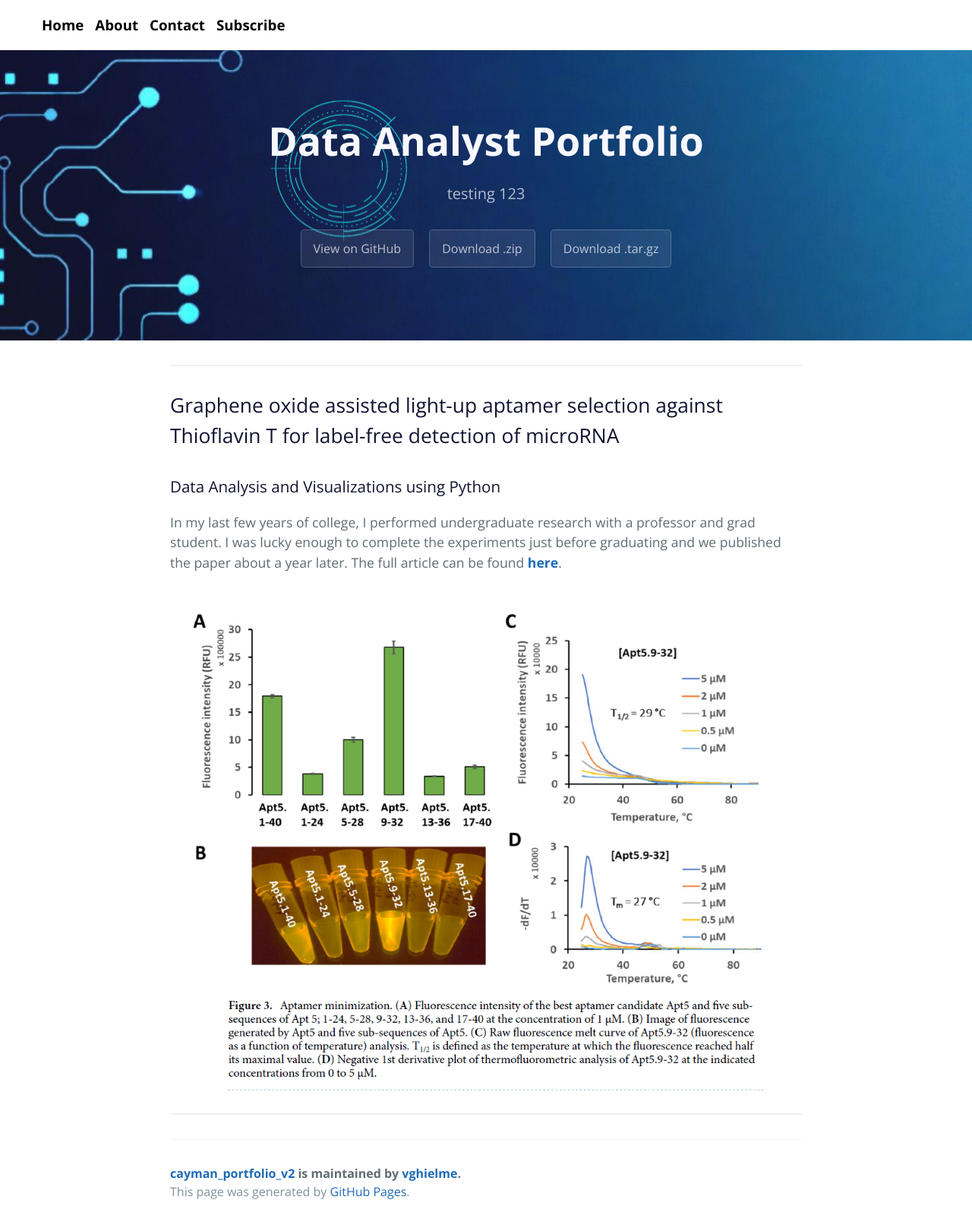
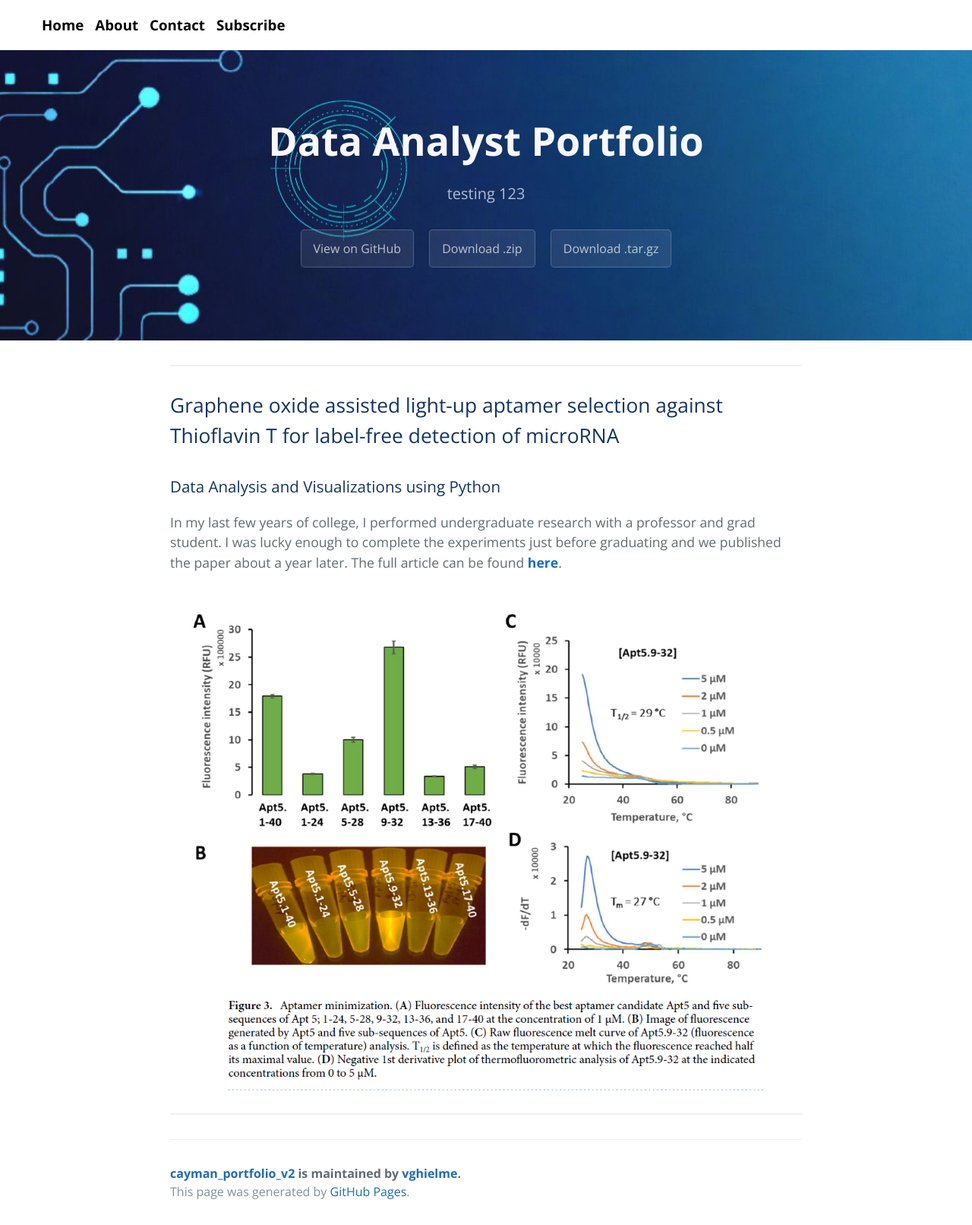
Before and after one commit to vghielme/cayman_portfolio_v2, a Jekyll site: the page built from index.md, in a window 1280 px wide. Shown: the whole page at 76% size. Built offline with Jekyll 4.4.1, drawn with Linux system fonts in a browser that asks for light colours.

Commit message:
change text color to lighter shade of navy

```diff
--- a/_sass/variables.scss
+++ b/_sass/variables.scss
@@ -8,7 +8,7 @@ $header-bg-color: #0000FF !default;
 $header-bg-color-secondary: #155799 !default;
 
 // Text
-$section-headings-color: #121332 !default;
+$section-headings-color: #133467 !default;
 $body-text-color: #606c71 !default;
 $body-link-color: #1e6bb8 !default;
 $blockquote-text-color: #819198 !default;
```
